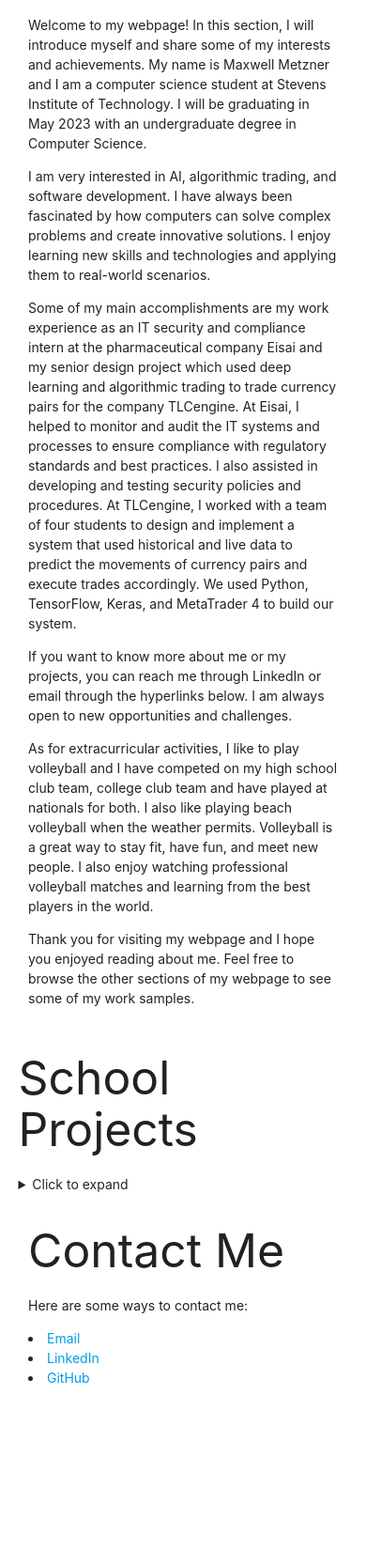
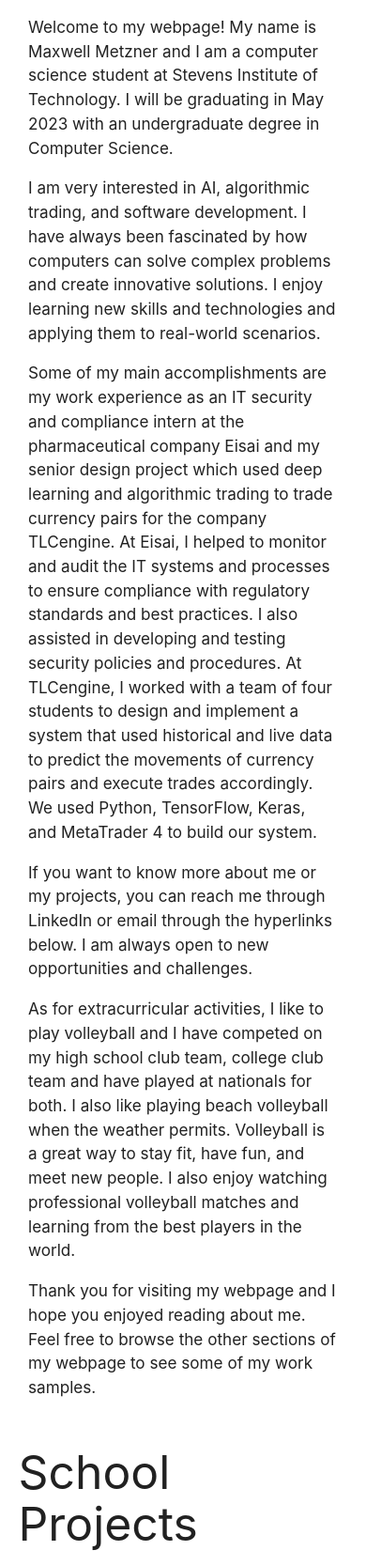
Before and after one commit to MaxwellMetzner/MaxwellMetzner.github.io, a plain HTML site: page index.html in a window 390 px wide. Shown: the part 304-1971 px from the top of the page at 94% size. Before the commit the page ends 1801 px from the top, so only its background shows below. Drawn offline with Linux system fonts and the light colour scheme.

Commit message:
Improved Mobile Readability
Adaptive font for smaller screens added

```diff
--- a/index.html
+++ b/index.html
@@ -1,6 +1,5 @@
 <!DOCTYPE html>
-<html>
-
+<html lang="en">
 <head>
     <meta charset="utf-8">
     <title>Maxwell Metzner's Website</title>
@@ -16,13 +15,12 @@
         <div class="row">
             <div class="col s12">
                 <h2>About Me</h2>
-                <p>Welcome to my webpage! In this section, I will introduce myself and share some of my interests and
-                    achievements. My name is Maxwell Metzner and I am a computer science student at Stevens Institute of
+                <p class="flow-text">Welcome to my webpage! My name is Maxwell Metzner and I am a computer science student at Stevens Institute of
                     Technology. I will be graduating in May 2023 with an undergraduate degree in Computer Science.</p>
-                <p>I am very interested in AI, algorithmic trading, and software development. I have always been
+                <p class="flow-text">I am very interested in AI, algorithmic trading, and software development. I have always been
                     fascinated by how computers can solve complex problems and create innovative solutions. I enjoy
                     learning new skills and technologies and applying them to real-world scenarios.</p>
-                <p>Some of my main accomplishments are my work experience as an IT security and compliance intern at the
+                <p class="flow-text">Some of my main accomplishments are my work experience as an IT security and compliance intern at the
                     pharmaceutical company Eisai and my senior design project which used deep learning and algorithmic
                     trading to trade currency pairs for the company TLCengine. At Eisai, I helped to monitor and audit
                     the IT systems and processes to ensure compliance with regulatory standards and best practices. I
@@ -30,20 +28,20 @@
                     with a team of four students to design and implement a system that used historical and live data to
                     predict the movements of currency pairs and execute trades accordingly. We used Python, TensorFlow,
                     Keras, and MetaTrader 4 to build our system.</p>
-                <p>If you want to know more about me or my projects, you can reach me through LinkedIn or email through
+                <p class="flow-text">If you want to know more about me or my projects, you can reach me through LinkedIn or email through
                     the hyperlinks below. I am always open to new opportunities and challenges.</p>
-                <p>As for extracurricular activities, I like to play volleyball and I have competed on my high school
+                <p class="flow-text">As for extracurricular activities, I like to play volleyball and I have competed on my high school
                     club team, college club team and have played at nationals for both. I also like playing beach
                     volleyball when the weather permits. Volleyball is a great way to stay fit, have fun, and meet new
                     people. I also enjoy watching professional volleyball matches and learning from the best players in
                     the world.</p>
-                <p>Thank you for visiting my webpage and I hope you enjoyed reading about me. Feel free to browse the
+                <p class="flow-text">Thank you for visiting my webpage and I hope you enjoyed reading about me. Feel free to browse the
                     other sections of my webpage to see some of my work samples.</p>
             </div>
         </div>
         <h2>School Projects</h2>
         <details>
-            <summary>Click to expand</summary>
+            <summary class="flow-text">Click to expand</summary>
             <div class="row">
                 <div class="col s12 m6 l4">
                     <div class="card blue-grey darken-1">
@@ -210,11 +208,15 @@
         </details>
         <div class="row">
             <div class="col s12">
-                <h2>Contact Me</h2>
-                <p>Here are some ways to contact me:</p>
-                <li><a href="mailto:maxwell.metzner@gmail.com">Email</a></li>
-                <li><a href="https://www.linkedin.com/in/maxwell-metzner-0b0b5b1a1/" target="_blank">LinkedIn</a></li>
-                <li><a href="https://github.com/MaxMetzner" target="_blank">GitHub</a></li>
+                <div class="flow-text">
+                    <h2>Contact Me</h2>
+                    <p class="flow-text">Here are some ways to contact me:</p>
+                    <ul>
+                        <li><a href="mailto:maxwell.metzner@gmail.com">Email</a></li>
+                        <li><a href="https://www.linkedin.com/in/maxwell-metzner-0b0b5b1a1/" target="_blank">LinkedIn</a></li>
+                        <li><a href="https://github.com/MaxMetzner" target="_blank">GitHub</a></li>
+                    </ul>
+                </div>
             </div>
         </div>
     </div>
```
Also changed, not shown: materialize.min.css.
